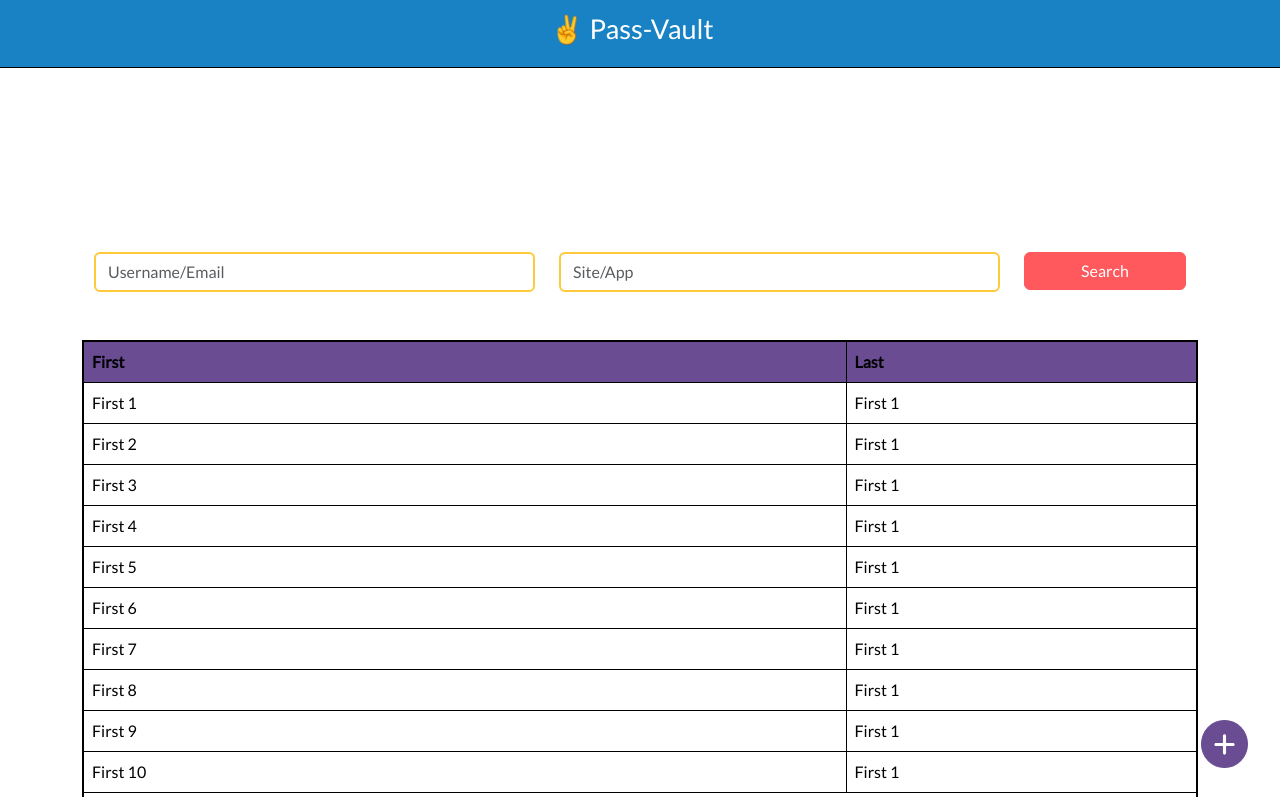
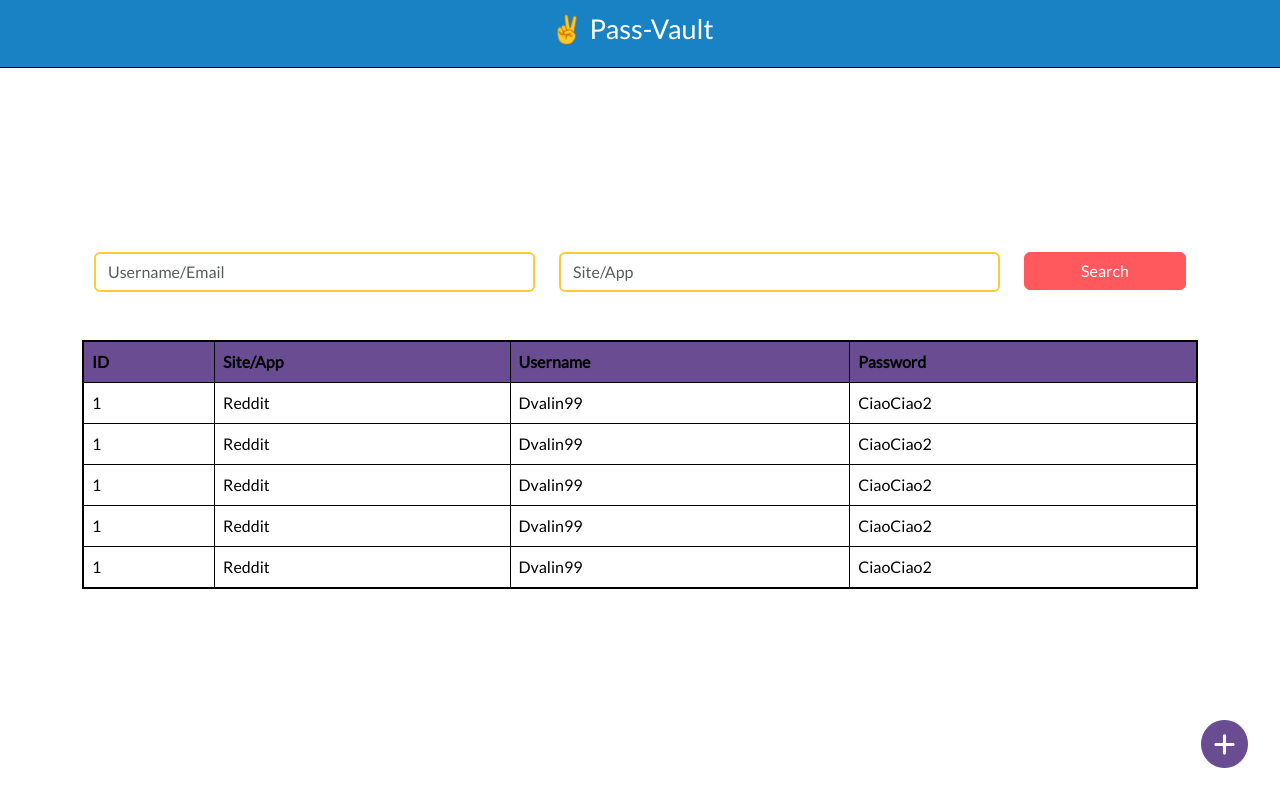
Before and after one commit to DomeT99/pass-vault, a Vue app: page / in a window 1280 px wide. Shown: the top 797 px of the page. Built offline with nearby package versions, Linux system fonts and the light colour scheme.

Commit message:
feat: dev table logic

```diff
--- a/src/components/Home/SectionTable.vue
+++ b/src/components/Home/SectionTable.vue
@@ -2,24 +2,20 @@
 /**Section that is loaded asynchronously in Home views*/
 
 //Components
-import Table from "../common/Table.vue";
+import Table from "./Table.vue";
 import Filter from "./Filter.vue";
 import Pagination from "../common/Pagination.vue";
+import { DataJson } from "../../modules/types";
 
 import _ from "lodash";
 
 let idTable: string = _.uniqueId("");
-let dataJson = [
-  { First: "First 1", Last: "First 1" },
-  { First: "First 2", Last: "First 1" },
-  { First: "First 3", Last: "First 1" },
-  { First: "First 4", Last: "First 1" },
-  { First: "First 5", Last: "First 1" },
-  { First: "First 6", Last: "First 1" },
-  { First: "First 7", Last: "First 1" },
-  { First: "First 8", Last: "First 1" },
-  { First: "First 9", Last: "First 1" },
-  { First: "First 10", Last: "First 1" },
+let dataJson: DataJson[] = [
+  { id: 1, site: "Reddit", username: "Dvalin99", password: "CiaoCiao2" },
+  { id: 1, site: "Reddit", username: "Dvalin99", password: "CiaoCiao2" },
+  { id: 1, site: "Reddit", username: "Dvalin99", password: "CiaoCiao2" },
+  { id: 1, site: "Reddit", username: "Dvalin99", password: "CiaoCiao2" },
+  { id: 1, site: "Reddit", username: "Dvalin99", password: "CiaoCiao2" },
 ];
 </script>
 
@@ -28,10 +24,10 @@ let dataJson = [
     <Filter />
   </section>
   <section class="container pt-5 fade-in">
-    <Table :id="idTable" />
+    <Table :data-json="dataJson" :id="idTable" />
   </section>
   <section class="d-flex justify-content-center container pt-5 fade-in">
-    <Pagination :id-table="idTable" :data-json="dataJson" />
+    <!-- <Pagination :id-table="idTable" :data-json="dataJson" /> -->
   </section>
 </template>
 <style scoped>
--- /dev/null
+++ b/src/components/Home/Table.vue
@@ -0,0 +1,31 @@
+<script setup lang="ts">
+import { DataJson } from "../../modules/types";
+
+interface TableModel {
+  id: string;
+  dataJson: DataJson[];
+}
+
+
+const props = defineProps<TableModel>();
+</script>
+<template>
+  <table :id="props.id" class="table table-bordered table-hover">
+    <thead class="table-secondary">
+      <tr>
+        <th scope="col">ID</th>
+        <th scope="col">Site/App</th>
+        <th scope="col">Username</th>
+        <th scope="col">Password</th>
+      </tr>
+    </thead>
+    <tbody>
+      <tr v-for="item in props.dataJson">
+        <td>{{ item.id }}</td>
+        <td>{{ item.site }}</td>
+        <td>{{ item.username }}</td>
+        <td>{{ item.password }}</td>
+      </tr>
+    </tbody>
+  </table>
+</template>
--- a/src/components/common/Table.vue
+++ /dev/null
@@ -1,30 +0,0 @@
-<script setup lang="ts">
-let dataJson = [
-  { First: "First 1", Last: "First 1" },
-  { First: "First 2", Last: "First 1" },
-  { First: "First 3", Last: "First 1" },
-  { First: "First 4", Last: "First 1" },
-  { First: "First 5", Last: "First 1" },
-  { First: "First 6", Last: "First 1" },
-  { First: "First 7", Last: "First 1" },
-  { First: "First 8", Last: "First 1" },
-  { First: "First 9", Last: "First 1" },
-  { First: "First 10", Last: "First 1" },
-];
-</script>
-<template>
-  <table class="table table-bordered table-hover">
-    <thead class="table-secondary">
-      <tr>
-        <th scope="col">First</th>
-        <th scope="col">Last</th>
-      </tr>
-    </thead>
-    <tbody>
-      <tr v-for="item in dataJson">
-        <td>{{ item.First }}</td>
-        <td>{{ item.Last }}</td>
-      </tr>
-    </tbody>
-  </table>
-</template>
```
Also changed, not shown: src/modules/types.ts (+8 -2 lines).
